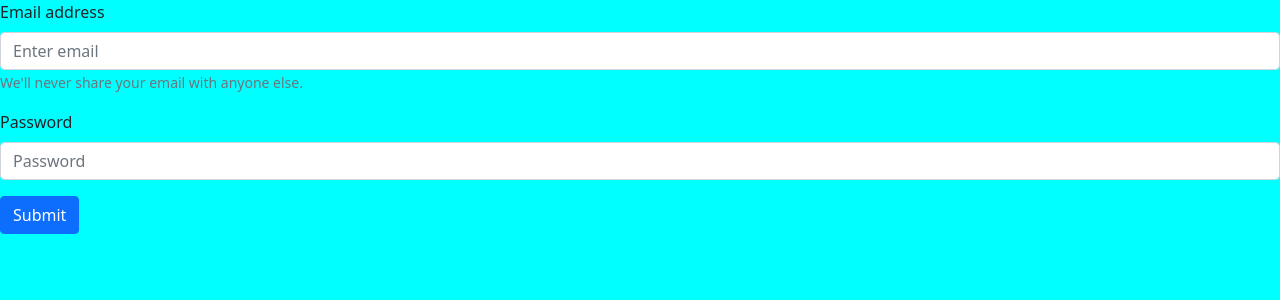
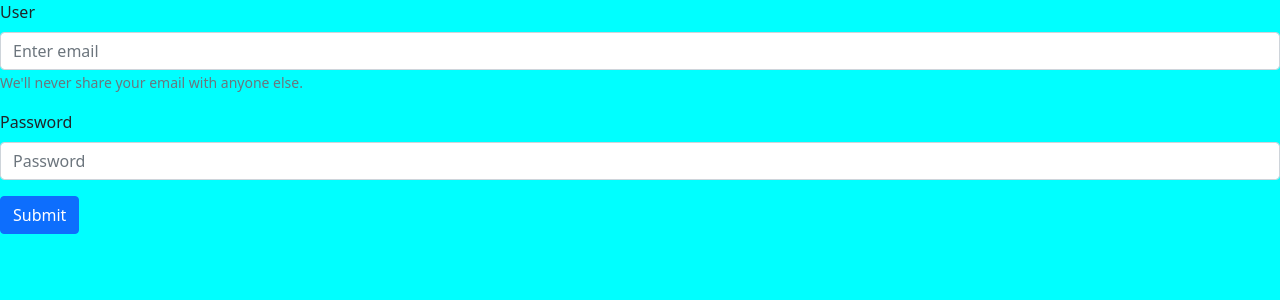
Before and after one commit to juancruzsosagab/proyectoReact-Summit, a React (Create React App) app: page / in a window 1280 px wide. Shown: the top 300 px of the page. Built offline with nearby package versions, Linux system fonts and the light colour scheme.

Commit message:
[Axios,Login,Pages]

```diff
--- a/package.json
+++ b/package.json
@@ -6,7 +6,9 @@
     "@testing-library/jest-dom": "^5.16.2",
     "@testing-library/react": "^12.1.3",
     "@testing-library/user-event": "^13.5.0",
+    "axios": "^0.26.0",
     "bootstrap": "^5.1.3",
+    "cors": "^2.8.5",
     "react": "^17.0.2",
     "react-bootstrap": "^2.1.2",
     "react-dom": "^17.0.2",
--- a/src/App.js
+++ b/src/App.js
@@ -1,8 +1,8 @@
 import './App.css';
 import 'bootstrap/dist/css/bootstrap.min.css';
 import { useState } from 'react';
-import Login from './components/Login';
-import Success from './components/Success';
+import Login from './Pages/Login';
+import Success from './Pages/Success';
 
 
 function App() {
--- /dev/null
+++ b/src/Pages/Login.jsx
@@ -0,0 +1,91 @@
+import { Form, Button } from "react-bootstrap";
+import { useState } from "react";
+import axios from "axios";
+import AlertCustom from "../components/AlertCustom";
+
+const Login = ({ logIn }) => {
+  const [isLoading, setIsLoading] = useState(false);
+  const [dataLogin, setDataLogin] = useState({});
+  const [alert, setAlert] = useState({ variant: "", text: "" });
+
+  const handleChange = (e) => {
+    setDataLogin({
+      ...dataLogin,
+      [e.target.name]: e.target.value,
+    });
+  };
+
+  const handleSubmit = (e) => {
+    e.preventDefault();
+    axios({
+      method: "post",
+      url: "http://localhost:3000/auth/login",
+      data: {
+        username: dataLogin.username,
+        password: dataLogin.password,
+      },
+    })
+      .then((data) => {
+        const token = data.data.token;
+        if (token) {
+          logIn();
+        } else {
+          setAlert({
+            variant: "danger",
+            text: "Ha ocurrido un error, inténtelo de nuevo",
+          });
+        }
+      })
+      .catch((err, e) => {
+        setIsLoading(false);
+        setAlert({ variant: "danger", text: err.response.data.message });
+      });
+  };
+
+  return (
+    <>
+      {!isLoading ? (
+        <>
+          <Form onSubmit={handleSubmit}>
+            <Form.Group
+              className="mb-3"
+              controlId="formBasicEmail"
+              onChange={handleChange}
+            >
+              <Form.Label>User</Form.Label>
+              <Form.Control
+                type="text"
+                placeholder="Enter email"
+                name="username"
+              />
+              <Form.Text className="text-muted">
+                We'll never share your email with anyone else.
+              </Form.Text>
+            </Form.Group>
+
+            <Form.Group
+              className="mb-3"
+              controlId="formBasicPassword"
+              onChange={handleChange}
+            >
+              <Form.Label>Password</Form.Label>
+              <Form.Control
+                type="password"
+                placeholder="Password"
+                name="password"
+              />
+            </Form.Group>
+            <Button variant="primary" type="submit">
+              Submit
+            </Button>
+          </Form>
+          <AlertCustom variant={alert.variant} text={alert.text} />
+        </>
+      ) : (
+        <h1>Cargando...</h1>
+      )}
+    </>
+  );
+};
+
+export default Login;
--- a/src/components/Success.jsx
+++ b/src/Pages/Success.jsx
@@ -2,12 +2,12 @@ import { Card, Button } from "react-bootstrap";
 const Success = ({ logOut }) => {
   return (
     <Card style={{ width: "18rem" }}>
-      <Card.Img variant="top" src="holder.js/100px180" />
+      <Card.Img variant="top" src="https://gumlet.assettype.com/freepressjournal/2021-10/c52576e3-5769-491e-bee7-bc01d793b833/wellness_anchor_holding.jpg?format=webp&w=400&dpr=2.6" />
       <Card.Body>
         <Card.Title>Keep it simple</Card.Title>
         <Card.Text>
-          Some quick example text to build on the card title and make up the
-          bulk of the card's content.
+          Hello, as you know, this is my test. I've done this work quickly, i
+          wanted to keep it simple! I hope you like it.
         </Card.Text>
         <Button variant="primary" onClick={logOut}>
           Log Out
--- /dev/null
+++ b/src/components/AlertCustom.jsx
@@ -0,0 +1,16 @@
+import { Alert } from "react-bootstrap"
+const styles = {
+    alert:{
+        marginTop:"10px"
+    }
+
+}
+const AlertCustom = ({ variant, text}) =>{
+    return(
+        <Alert  variant={variant} style={styles.alert}>
+            {text}
+        </Alert>
+    )
+}
+
+export default AlertCustom;
--- a/src/components/Login.jsx
+++ /dev/null
@@ -1,48 +0,0 @@
-import { Form } from "react-bootstrap";
-import { Button } from "react-bootstrap";
-import { useState } from "react";
-
-const Login = ({ logIn }) => {
-  const [dataLogin, setDataLogin] = useState({});
-
-  const handleChange = (e) => {
-    setDataLogin({
-      ...dataLogin,
-      [e.target.name]: e.target.value,
-    });
-  };
-
-  const handleSubmit = (e) => {
-    logIn();
-  };
-
-  return (
-    <Form onSubmit={handleSubmit}>
-      <Form.Group
-        className="mb-3"
-        controlId="formBasicEmail"
-        onChange={handleChange}
-      >
-        <Form.Label>Email address</Form.Label>
-        <Form.Control type="email" placeholder="Enter email" name="email" />
-        <Form.Text className="text-muted">
-          We'll never share your email with anyone else.
-        </Form.Text>
-      </Form.Group>
-
-      <Form.Group
-        className="mb-3"
-        controlId="formBasicPassword"
-        onChange={handleChange}
-      >
-        <Form.Label>Password</Form.Label>
-        <Form.Control type="password" placeholder="Password" name="password" />
-      </Form.Group>
-      <Button variant="primary" type="submit">
-        Submit
-      </Button>
-    </Form>
-  );
-};
-
-export default Login;
```
Also changed, not shown: public/1644951641668.jpg (added), 1 other file (tests, documents, lock files or other folders).
